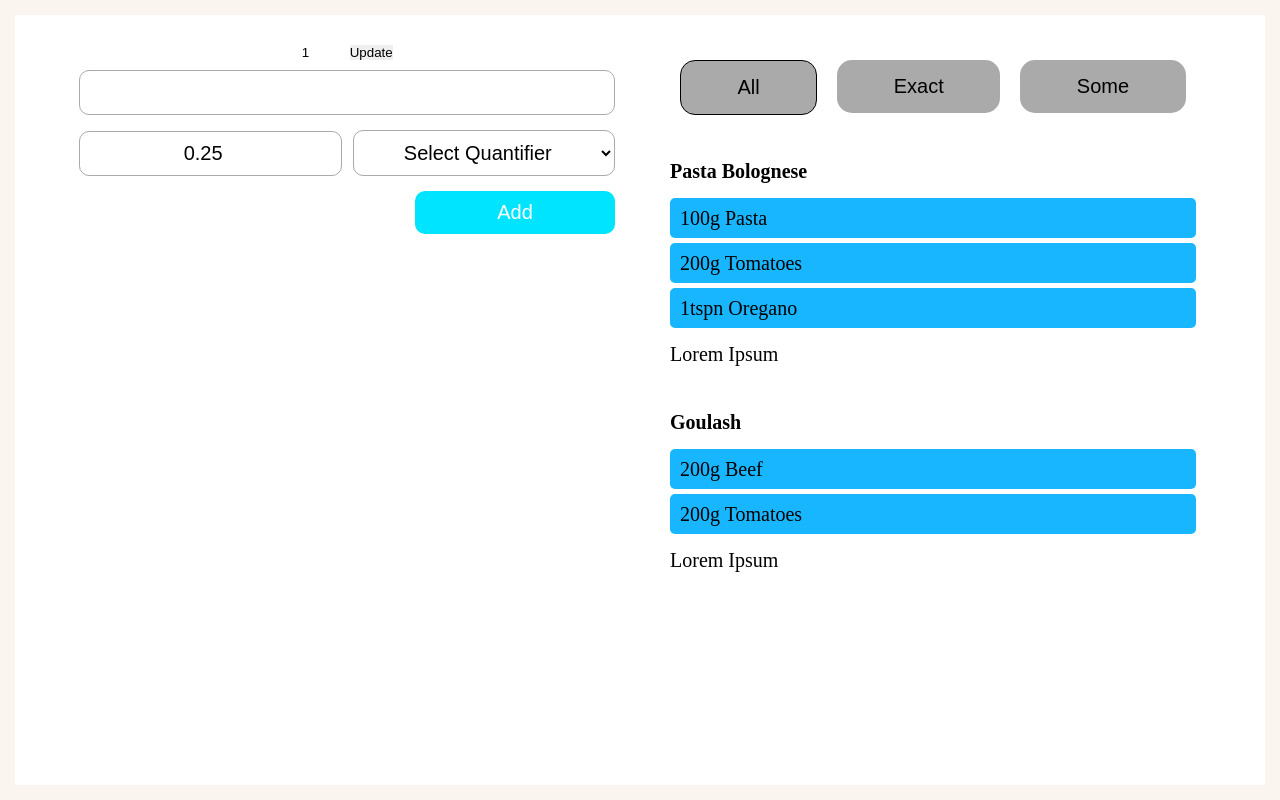
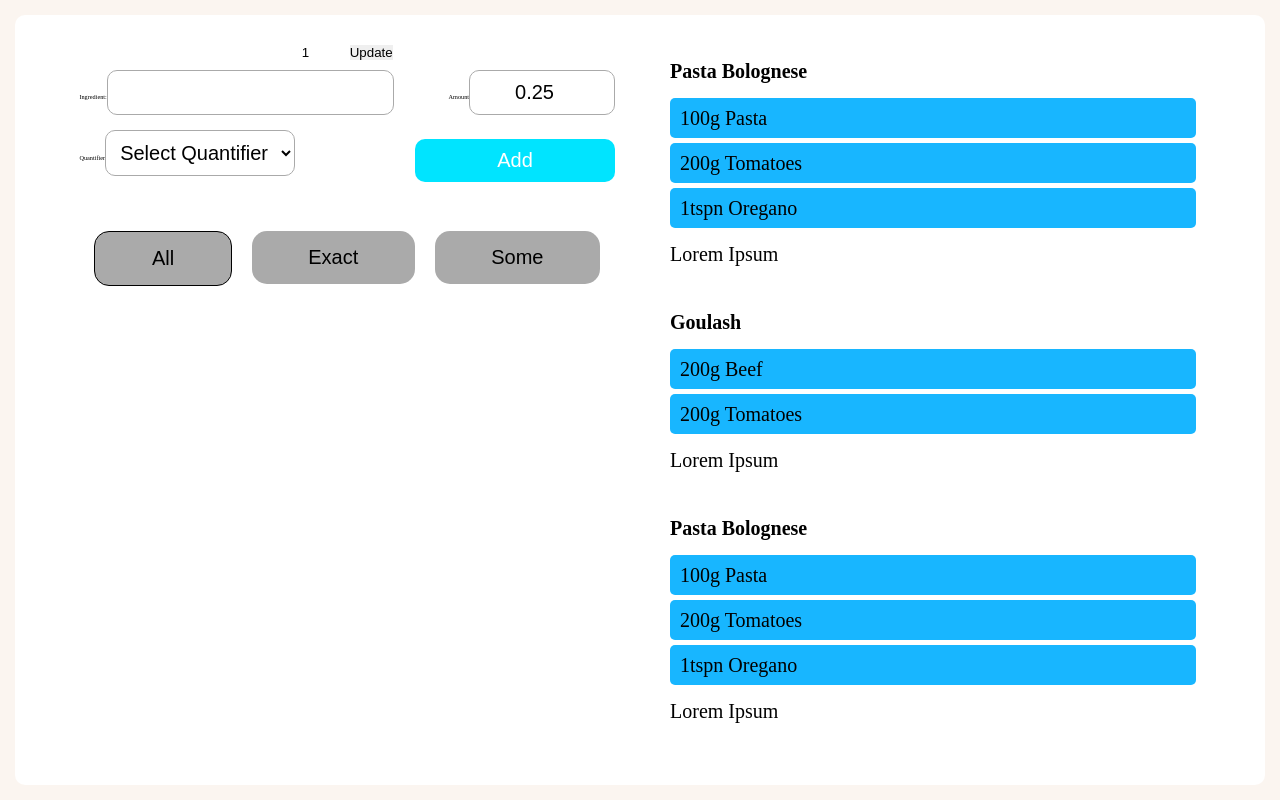
Before and after one commit to MarkusAleksander/recipe-finder, a React (Create React App) app: page / in a window 1280 px wide. Built offline with nearby package versions, Linux system fonts and the light colour scheme.

Commit message:
Change stylings

```diff
--- a/src/App.css
+++ b/src/App.css
@@ -12,12 +12,13 @@
     margin: 0 auto;
     padding: 15px;
     text-align:center;
+    border-radius: 10px;
     background-color: #fff;
     justify-content:center;
     align-items:stretch;
 }
 .container>.col {
-    overflow: hidden;
+    overflow: auto;
     width: 100%;
     padding:15px;
     flex-basis: 100%;
--- a/src/App.js
+++ b/src/App.js
@@ -50,10 +50,10 @@ class App extends Component {
             <ServingInput updateServings={this.updateServings} servingSize={this.state.servingSize}></ServingInput>
             {/* Pass callback for updating ingredients */}
             <IngredientsMain updateIngredients={this.updateIngredients}></IngredientsMain>
+            {/* pass user entered ingredients, user selected mode and recipe lists */}
+            <SearchOptions onUpdate={this.updateSearchMode} options={searchModes}></SearchOptions>
           </div>
           <div className="col">
-            {/* pass user entered ingredients, user selected mode and recipe lists */}
-            <SearchOptions onUpdate={this.updateSearchMode} options={searchModes}></SearchOptions>
             {this.state.user_search_mode != null &&
               <RecipeMain ingredients={this.state.user_ingredients} searchModes={searchModes} searchMode={this.state.user_search_mode} servingSize={this.state.servingSize}></RecipeMain>
             }
--- a/src/components/IngredientInput/IngredientInput.js
+++ b/src/components/IngredientInput/IngredientInput.js
@@ -73,13 +73,20 @@ class IngredientInput extends Component {
         return (
             <form className="ingredient-input" onSubmit={this.handleSubmit}>
                 {/* Input for Ingredient item */}
+                <div className="form-item">
+                    <label for="ingredient">Ingredient:</label>
                     <input
+                        name="ingriedient"
                         className="ingredient-input__item"
                         type="text"
                         onChange={this.handleIngredientChange}
                         value={this.state.item} />
                     {/* Input for ingredient amount */}
+                </div>
+                <div className="form-item">
+                    <label for="amount">Amount</label>
                     <input
+                        name="amount"
                         className="ingredient-input__amount"
                         type="number"
                         step="0.25"
@@ -88,13 +95,18 @@ class IngredientInput extends Component {
                         onChange={this.handleAmountChange}
                         value={this.state.amount} />
                     {/* Input for ingredient quantifier */}
+                </div>
+                <div className="form-item">
+                    <label for="quantifier">Quantifier</label>
                     <select
+                        name="quantifier"
                         className="ingredient-input__quantifier"
                         onChange={this.handleQuantifierChange}
                         value={this.state.quantifier} >
                         <option value="" disabled>Select quantifier</option>
                         {quantifierOptions}
                     </select>
+                </div>
                 <button
                     className="ingredient-input__submit"
                     onClick={this.handleSubmit}>Add</button>
--- a/src/components/Recipes/recipe_list.js
+++ b/src/components/Recipes/recipe_list.js
@@ -1,4 +1,5 @@
-const recipeList = [{
+const recipeList = [
+    {
         'title': 'Pasta Bolognese',
         'instruction': 'Lorem Ipsum',
         'ingredients': [
@@ -33,6 +34,42 @@ const recipeList = [{
                 'quantifier': 'g'
             }
         ]
-}];
+    }, {
+        'title': 'Pasta Bolognese',
+        'instruction': 'Lorem Ipsum',
+        'ingredients': [
+            {
+                'ingredient': 'pasta',
+                'amount': '100',
+                'quantifier': 'g'
+            },
+            {
+                'ingredient': 'tomatoes',
+                'amount': '200',
+                'quantifier': 'g'
+            },
+            {
+                'ingredient': 'oregano',
+                'amount': '1',
+                'quantifier': 'tspn'
+            }
+        ]
+    }, {
+        'title': 'Goulash',
+        'instruction': 'Lorem Ipsum',
+        'ingredients': [
+            {
+                'ingredient': 'beef',
+                'amount': '200',
+                'quantifier': 'g'
+            },
+            {
+                'ingredient': 'tomatoes',
+                'amount': '200',
+                'quantifier': 'g'
+            }
+        ]
+    }
+];
 
 export default recipeList;
```
Lines whose indentation alone changed are shown as unchanged.
